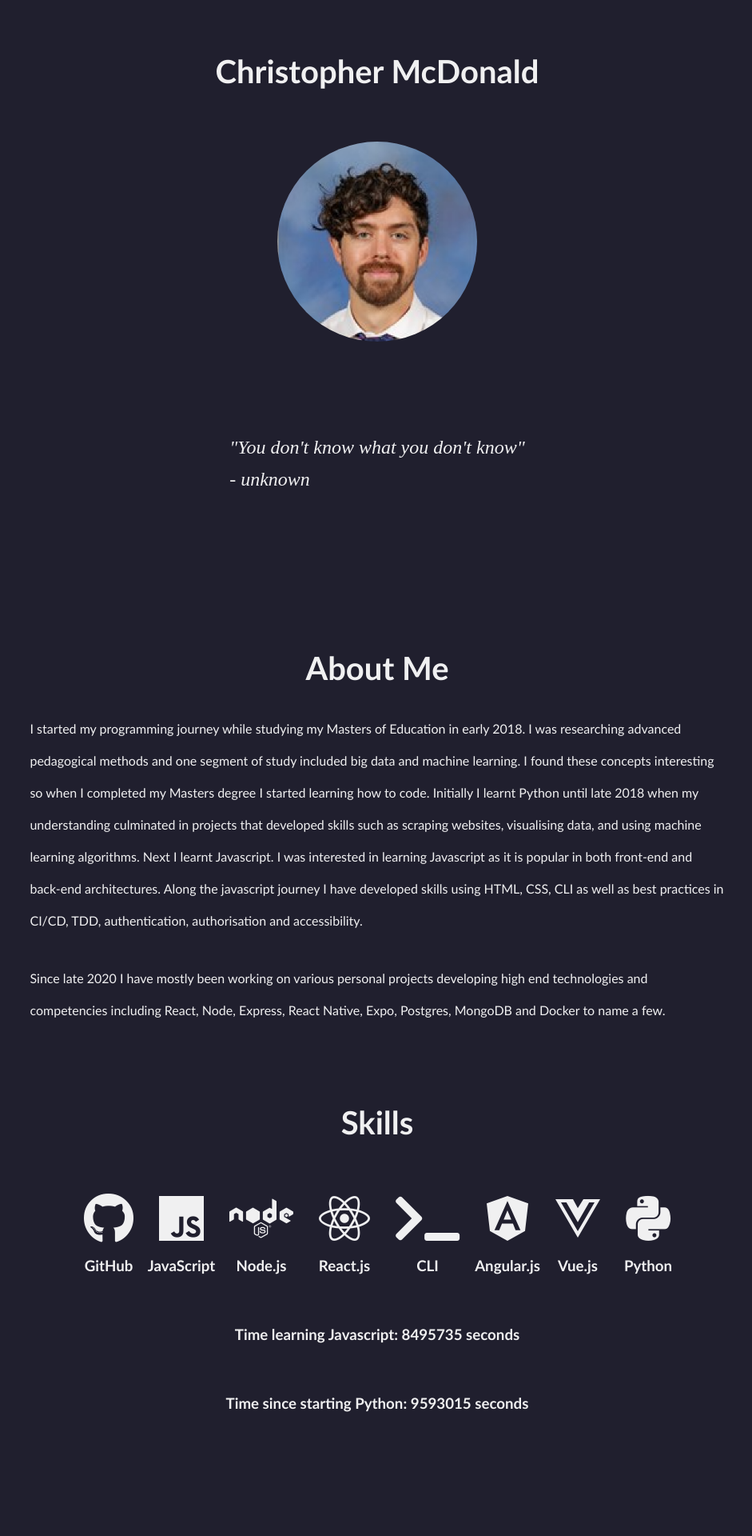
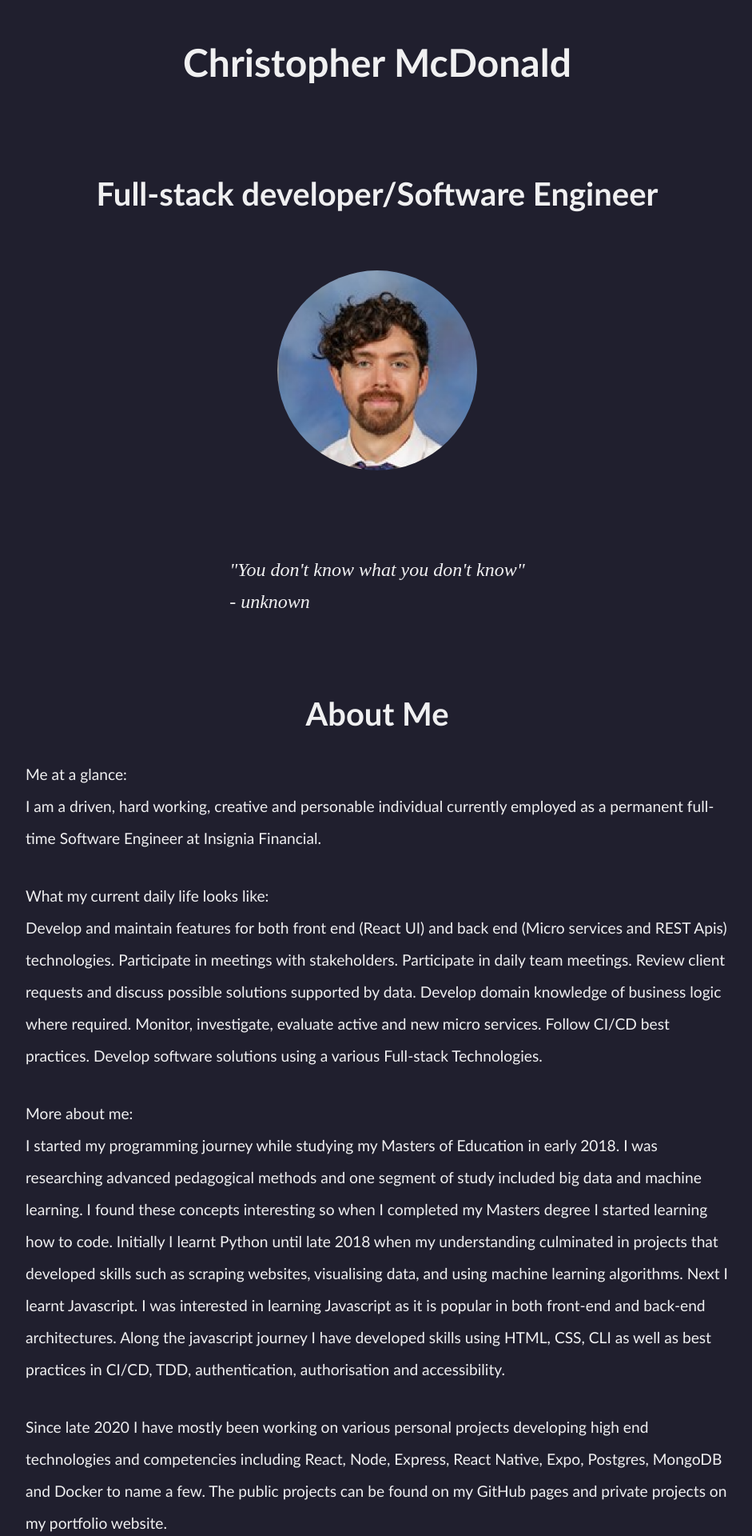
Before and after one commit to christopher-1989/v1-react-portfolio-website, a React (Create React App) app: page / in a window 1280 px wide. Shown: the part 120-2040 px from the top of the page at 80% size, without its empty margins (168-1109 px from the left). Built offline with nearby package versions, Linux system fonts and the light colour scheme.

Commit message:
Updated portfolio 2022-04-12

```diff
--- a/src/components/Projects.js
+++ b/src/components/Projects.js
@@ -3,7 +3,9 @@ import ecommercebackend from '../img/e-commerce-backend.png';
 import authflow from '../img/Auth-flow-screenshot.png';
 import tmcAccount from '../img/tmc-account.png';
 import kyt from '../img/kyt-website.png';
-import wds from '../img/website-design-system.png'
+import wds from '../img/website-design-system.png';
+import android from '../img/android-cookbook.png';
+import ios from '../img/ios-cookbook.png';
 
 export const listOfProjects = [
     {
@@ -13,6 +15,22 @@ export const listOfProjects = [
         thumbnail: ecommercebackend,
         thumbnailAlt: "E-commerce backend project",
         keySkills: "ERD, Postgres, Node, Express, TDD"
+    },
+    {
+        type: "Full-stack",
+        name: "[iOS] recipeme - the pocket cookbook",
+        link: "https://apps.apple.com/au/app/recipeme-the-pocket-cookbook/id1616346969",
+        thumbnail: ios,
+        thumbnailAlt: "iOS mobile app",
+        keySkills: "TypeScript, React, React Native, Expo, Redux, native APIs"
+    },
+    {
+        type: "Full-stack",
+        name: "[android] recipeme - the pocket cookbook",
+        link: "https://play.google.com/store/apps/details?id=com.crobinmcdonald.recipeme",
+        thumbnail: android,
+        thumbnailAlt: "android mobile app",
+        keySkills: "TypeScript, React, React Native, Expo, Redux, native APIs"
     },
     {
         type: "Full-stack",
--- a/src/components/Skills.js
+++ b/src/components/Skills.js
@@ -1,16 +1,20 @@
 import React from "react";
 
 export const listOfSkills = [
+    {
+        iconClass: "fab fa-js-square",
+        name: "JavaScript/Typescript",
+    },
     {
         iconClass: "fab fa-github",
         name: "GitHub",
     },
     {
-        iconClass: "fab fa-js",
-        name: "JavaScript",
+        iconClass: "fas fa-database",
+        name: "Mongo/SQL",
     },
     {
-        iconClass: "fab fa-node",
+        iconClass: "fab fa-node-js",
         name: "Node.js",
     },
     {
@@ -18,16 +22,8 @@ export const listOfSkills = [
         name: "React.js",
     },
     {
-        iconClass: "fas fa-terminal",
-        name: "CLI",
-    },
-    {
-        iconClass: "fab fa-angular",
-        name: "Angular.js",
-    },
-    {
-        iconClass: "fab fa-vuejs",
-        name: "Vue.js",
+        iconClass: "fab fa-java",
+        name: "Kotlin/Java",
     },
     {
         iconClass: "fab fa-python",
--- a/src/pages/Home.css
+++ b/src/pages/Home.css
@@ -125,16 +125,18 @@ body {
 .main-container {
   background-color: #201f2e;
   color: #fffe;
+  max-width: 1140px;
+  align-content: center;
 }
 
 /* About me */
 
 .about-me {
-  padding: 6vw 6vw 0 6vw;
+  padding: 6vw 0 0 0;
   width: 100%;
   display: grid;
-  grid-template-columns: repeat(1, 88vw);
-  grid-auto-rows: minmax(8vh, auto);
+  /* grid-template-columns: repeat(1, 88vw); */
+  /* grid-auto-rows: minmax(8vh, auto); */
   align-items: center;
   justify-items: center;
 }
@@ -143,8 +145,8 @@ h1 {
   font-size: 2.25rem;
   display: inline-flex;
   flex: auto;
-  margin-bottom: 2rem;
-  grid-column: 1 / 2;
+  /* margin-bottom: 2rem; */
+  /* grid-column: 1 / 2; */
   text-align: center;
 }
 
@@ -154,8 +156,9 @@ h1 {
   max-height: 250px;
   overflow: hidden;
   border-radius: 50%;
-  grid-column: 1 / 2;
-  grid-row: 2 / 4;
+  margin: 4.5rem;
+  /* grid-column: 1 / 2; */
+  /* grid-row: 2 / 4; */
 }
 
 .circular-portrait img {
@@ -168,20 +171,21 @@ h1 {
 .about-me h2 {
   padding-top: 6rem;
   margin: 0;
-  grid-column: 1 / 2;
-  grid-row: 5 / 6;
+  /* grid-column: 1 / 2; */
+  /* grid-row: 5 / 6; */
   font-size: 2.5rem;
   display: flex;
   flex: auto;
   margin-bottom: 0;
 }
 
-.about-me p {
+.about-me p,
+.skills p {
   box-sizing: border-box;
   width: 80%;
-  grid-column: 1 / 2;
+  /* grid-column: 1 / 2; */
   line-height: 2.5rem;
-  font-size: 1rem;
+  font-size: 1.2rem;
   display: flex;
   flex: auto;
   text-align: left;
@@ -189,8 +193,8 @@ h1 {
 }
 
 #quote {
-  margin-top: 1rem;
-  padding: 6rem 0;
+  /* margin-top: 1rem; */
+  /* padding: 6rem 0; */
   font-family: "Times New Roman", Times, serif;
   font-size: 1.5rem;
 }
@@ -219,6 +223,7 @@ h1 {
   display: flex;
   flex-direction: row;
   flex-wrap: wrap;
+  margin-top: 3rem;
 }
 
 .skill-container {
@@ -320,11 +325,12 @@ h1 {
 
 footer {
   margin-top: 2rem;
-  padding: 6vw;
+  padding-top: 6vw;
+  padding-bottom: 6vw;
   background-color: #0b925e;
   display: grid;
-  grid-template-columns: repeat(1, 88vw);
-  grid-auto-rows: minmax(10vh, auto);
+  /* grid-template-columns: repeat(1, 88vw); */
+  /* grid-auto-rows: minmax(10vh, auto); */
   text-align: center;
   align-items: center;
   justify-items: center;
@@ -336,6 +342,7 @@ footer {
   width: fit-content;
   color: #fffe;
   padding: 6vw;
+  margin-bottom: 2rem;
   border: 2px solid #fffe;
   border-radius: 5%;
   cursor: pointer;
@@ -344,13 +351,14 @@ footer {
 /* contact.html css */
 
 .contact {
-  padding-left: 6vw;
+  /* padding-left: 6vw; */
   display: grid;
-  grid-template-columns: repeat(1, 88vw);
-  grid-auto-rows: minmax(10vh, auto);
+  /* grid-template-columns: repeat(1, 88vw); */
+  /* grid-auto-rows: minmax(10vh, auto); */
   height: auto;
   min-width: 100%;
   margin: 0 auto;
+  margin-top: 2rem;
   font-size: 3rem;
   grid-gap: 20px;
   align-items: center;
@@ -359,7 +367,7 @@ footer {
 
 .contact-list {
   border: 2px solid #fffe;
-  border-radius: 10%;
+  border-radius: 5%;
   justify-content: center;
   text-align: center;
   width: 60%;
@@ -450,8 +458,11 @@ footer {
   }
 
   .name {
-    font-size: 2.5rem;
-    padding: 2rem;
+    font-size: 3rem;
+    padding: 1rem;
+  }
+  .title {
+    font-size: 1rem;
   }
 }
 
--- a/src/pages/Home.js
+++ b/src/pages/Home.js
@@ -16,32 +16,51 @@ function Home() {
             <main className="main-container">
                 <section className="about-me">
                     <h1 className="name">Christopher McDonald</h1>
+                    <h2 className="title">Full-stack developer/Software Engineer</h2>
+                    <div className="circular-portrait">
+                        <img src={headshot} className="headshot" alt="headshot" />
+                    </div>
                     <p id="quote"><em>
                         "You don't know what you don't know"<br />- unknown
                     </em></p>
-                    <div className="circular-portrait">
-                        <img src={headshot} className="headshot" alt="headshot" />
-                    </div>
                     <h2 className="section-heading" id="about-me">About Me</h2>
                     <p className="first-para">
-                        I started my programming journey while studying my Masters of Education in early 2018.
-                        I was researching advanced pedagogical methods and one segment of study included big data and machine learning.
-                        I found these concepts interesting so when I completed my Masters degree I started learning how to code.
-                        Initially I learnt Python until late 2018 when my understanding culminated in projects that developed skills such as scraping websites, visualising data, and using machine learning algorithms.
-                        Next I learnt Javascript. I was interested in learning Javascript as it is popular in both front-end and back-end architectures.
-                        Along the javascript journey I have developed skills using HTML, CSS, CLI as well as best practices in CI/CD, TDD, authentication, authorisation and accessibility.
 
+                    Me at a glance:<br></br>
+                    I am a driven, hard working, creative and personable individual currently employed as a permanent full-time Software Engineer at Insignia Financial.
+                    </p>
+                    <p className='first-para'>
+                    What my current daily life looks like:<br></br>
+                    Develop and maintain features for both front end (React UI) and back end (Micro services and REST Apis) technologies.
+                    Participate in meetings with stakeholders.
+                    Participate in daily team meetings.
+                    Review client requests and discuss possible solutions supported by data.
+                    Develop domain knowledge of business logic where required.
+                    Monitor, investigate, evaluate active and new micro services.
+                    Follow CI/CD best practices.
+                    Develop software solutions using a various Full-stack Technologies.
                     </p>
                     <p className="second-para" >
-                        Since late 2020 I have mostly been working on various personal projects developing high end technologies and competencies including React, Node, Express, React Native, Expo, Postgres, MongoDB and Docker to name a few.
+                    More about me:<br></br>
+                    I started my programming journey while studying my Masters of Education in early 2018. I was researching advanced pedagogical methods and one segment of study included big data and machine learning. I found these concepts interesting so when I completed my Masters degree I started learning how to code. Initially I learnt Python until late 2018 when my understanding culminated in projects that developed skills such as scraping websites, visualising data, and using machine learning algorithms.
+                    Next I learnt Javascript. I was interested in learning Javascript as it is popular in both front-end and back-end architectures. Along the javascript journey I have developed skills using HTML, CSS, CLI as well as best practices in CI/CD, TDD, authentication, authorisation and accessibility.
+                    </p>
+                    <p className="second-para">
+                    Since late 2020 I have mostly been working on various personal projects developing high end technologies and competencies including React, Node, Express, React Native, Expo, Postgres, MongoDB and Docker to name a few. The public projects can be found on my GitHub pages and private projects on my portfolio website.
+                    <br></br>
+                    Prior to this position I was a Physics and Mathematics secondary school teacher for 7 years.
                     </p>
                 </section>
                 <section className="skills" id="skills">
                     <h2 className="section-heading">Skills</h2>
+                    <p className='first-para'><b>
+                    Technologies that are typically used include but are not limited to Git, Jira, Typescript, React, Kotlin/Java, MongoDB, MySQL, Insomnia, RabbitMQ, Kafka, Kibana. I also have extensive experience using React Native and Expo.
+                    </b></p>
                     <div className="skill-set" >
                         {listOfSkills.map((icon, index) => <SkillIcon props={icon} key={index}/>)}
                     </div>
-                    <Timer text="Time learning Javascript" date="January 20, 2019" />
+                    <Timer text="Time learning Typescript" date="January 20, 2019" />
+                    <Timer text="Time learning Kotlin" date="January 15, 2022" />
                     <Timer text="Time since starting Python" date="September 15, 2018" />
                 </section>
                 <section className="projects" id="projects">
```
Also changed, not shown: src/img/ios-cookbook.png (added), 1 other file (tests, documents, lock files or other folders).
